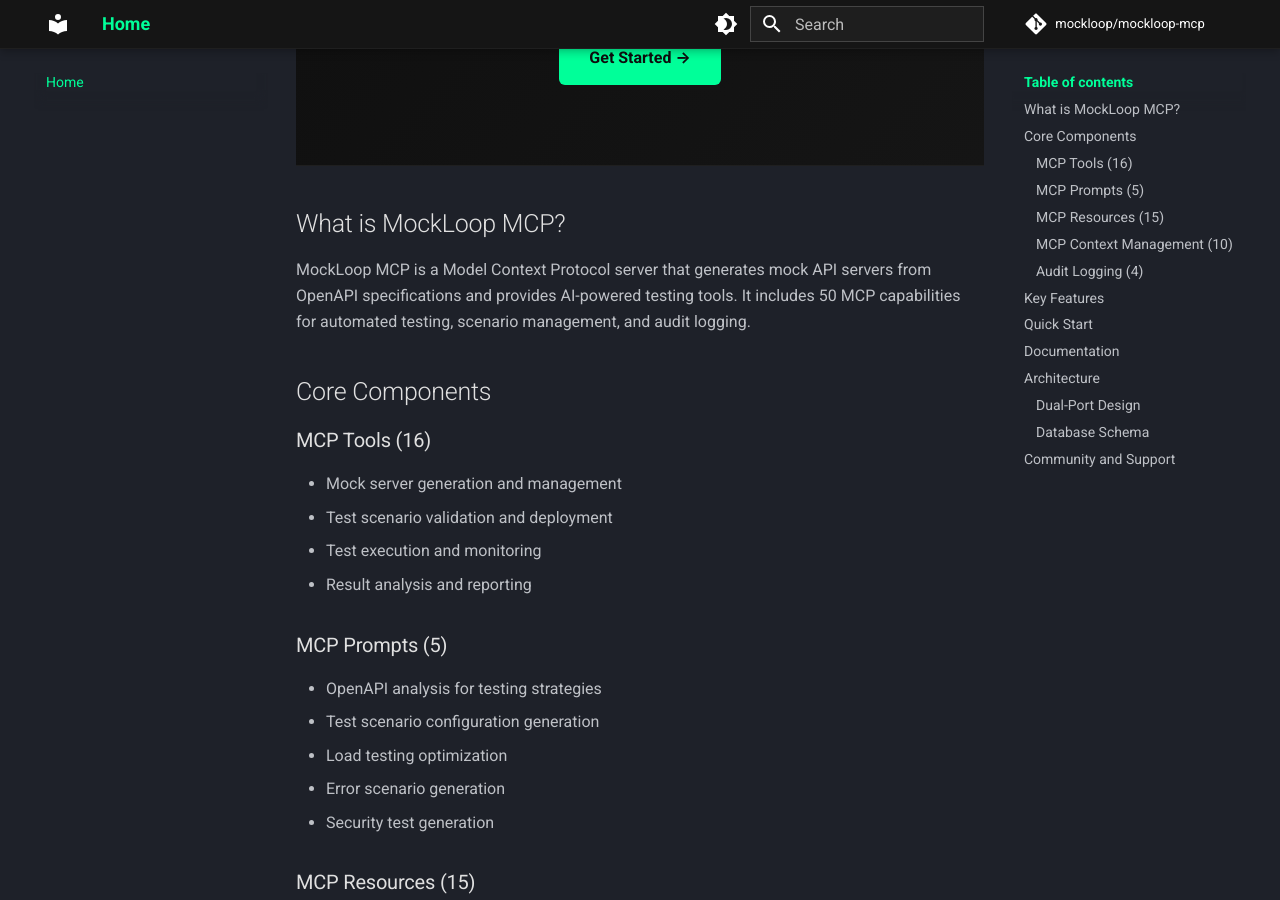
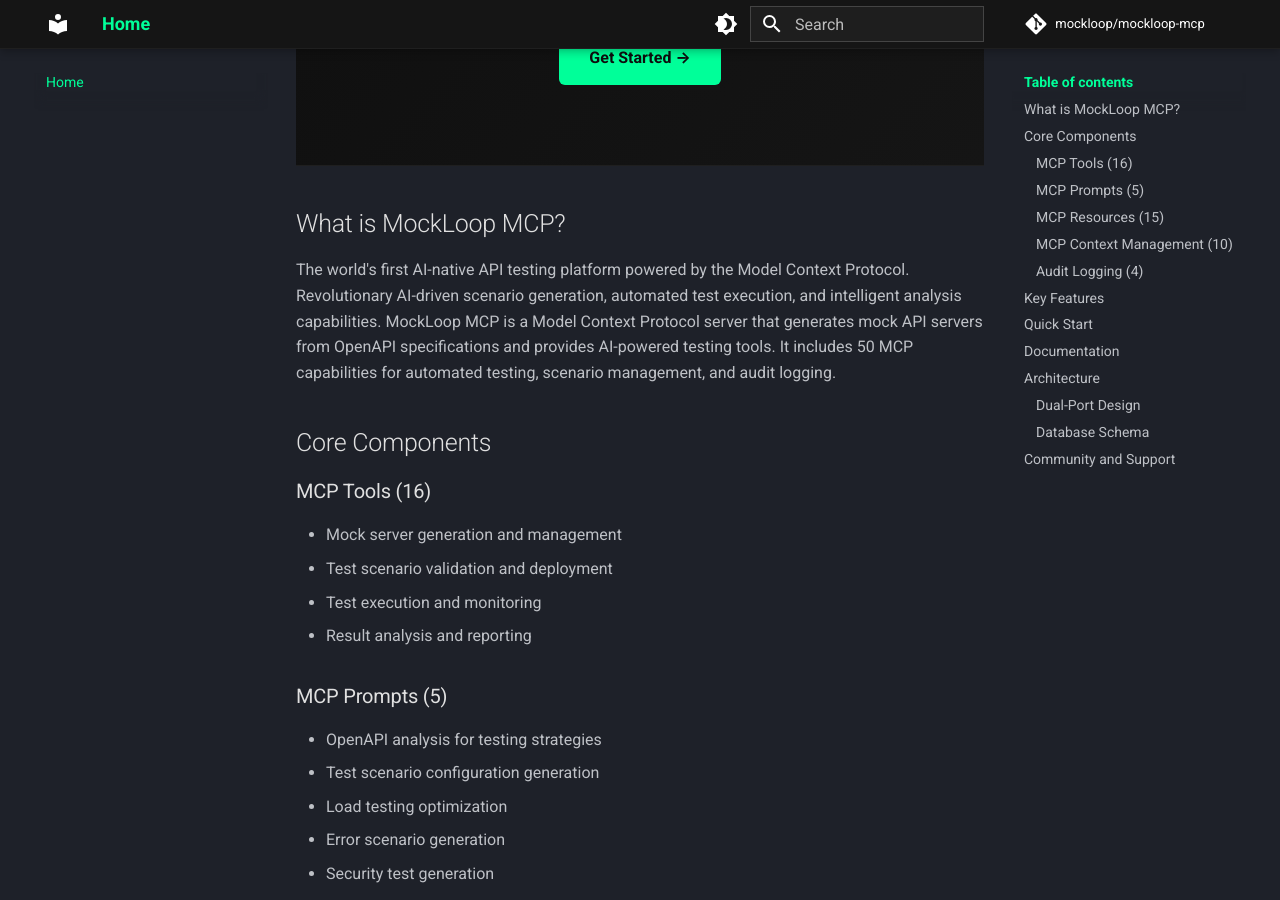
Before and after one commit to jaschadub/mockloop-mcp, an MkDocs documentation site: the page built from docs/index.md, in a window 1280 px wide and 900 px high, scrolled down 517 px. Built offline with MkDocs 1.6.1 and Material for MkDocs 9.7.7, drawn with Linux system fonts in a browser that asks for light colours; comment, search, counter and statistics services are not loaded.

Commit message:
update copy

```diff
--- a/docs/index.md
+++ b/docs/index.md
@@ -7,7 +7,7 @@
 
 ## What is MockLoop MCP?
 
-MockLoop MCP is a Model Context Protocol server that generates mock API servers from OpenAPI specifications and provides AI-powered testing tools. It includes 50 MCP capabilities for automated testing, scenario management, and audit logging.
+The world's first AI-native API testing platform powered by the Model Context Protocol. Revolutionary AI-driven scenario generation, automated test execution, and intelligent analysis capabilities. MockLoop MCP is a Model Context Protocol server that generates mock API servers from OpenAPI specifications and provides AI-powered testing tools. It includes 50 MCP capabilities for automated testing, scenario management, and audit logging.
 
 ## Core Components
 
```
